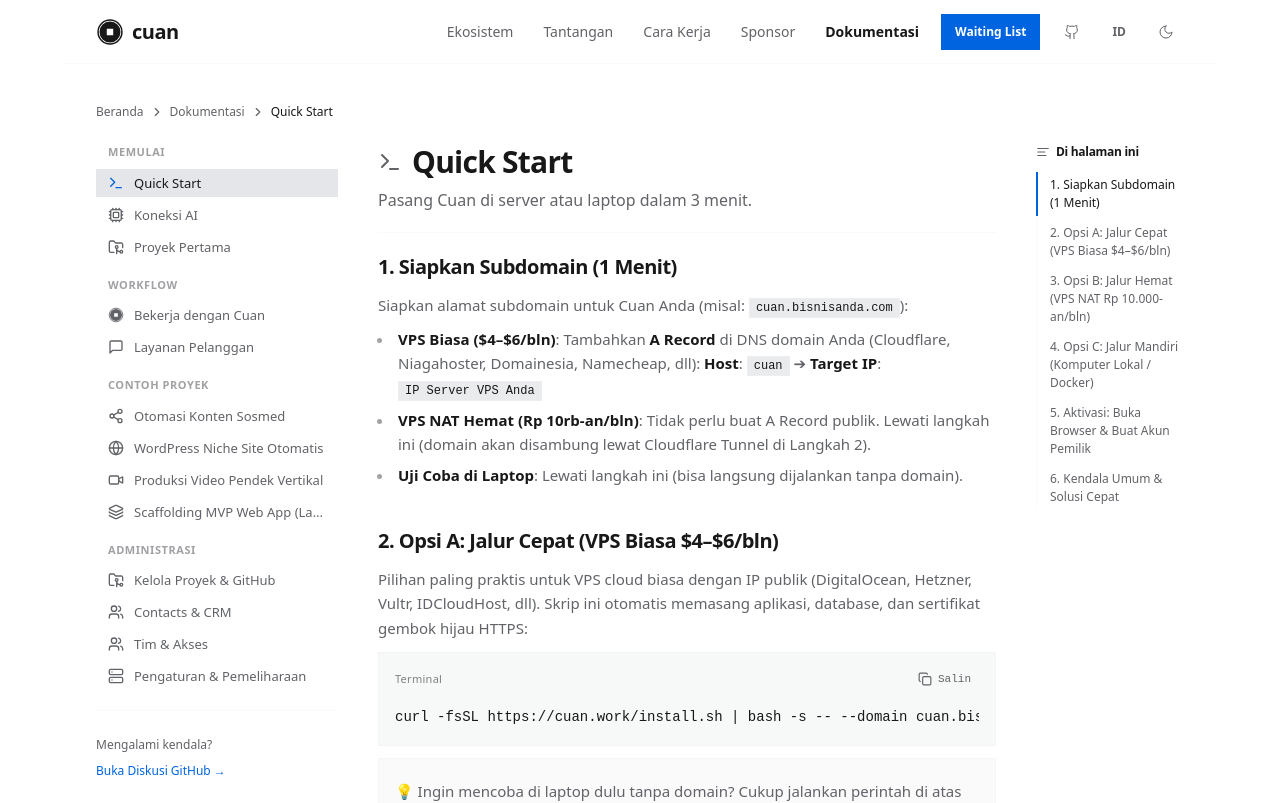
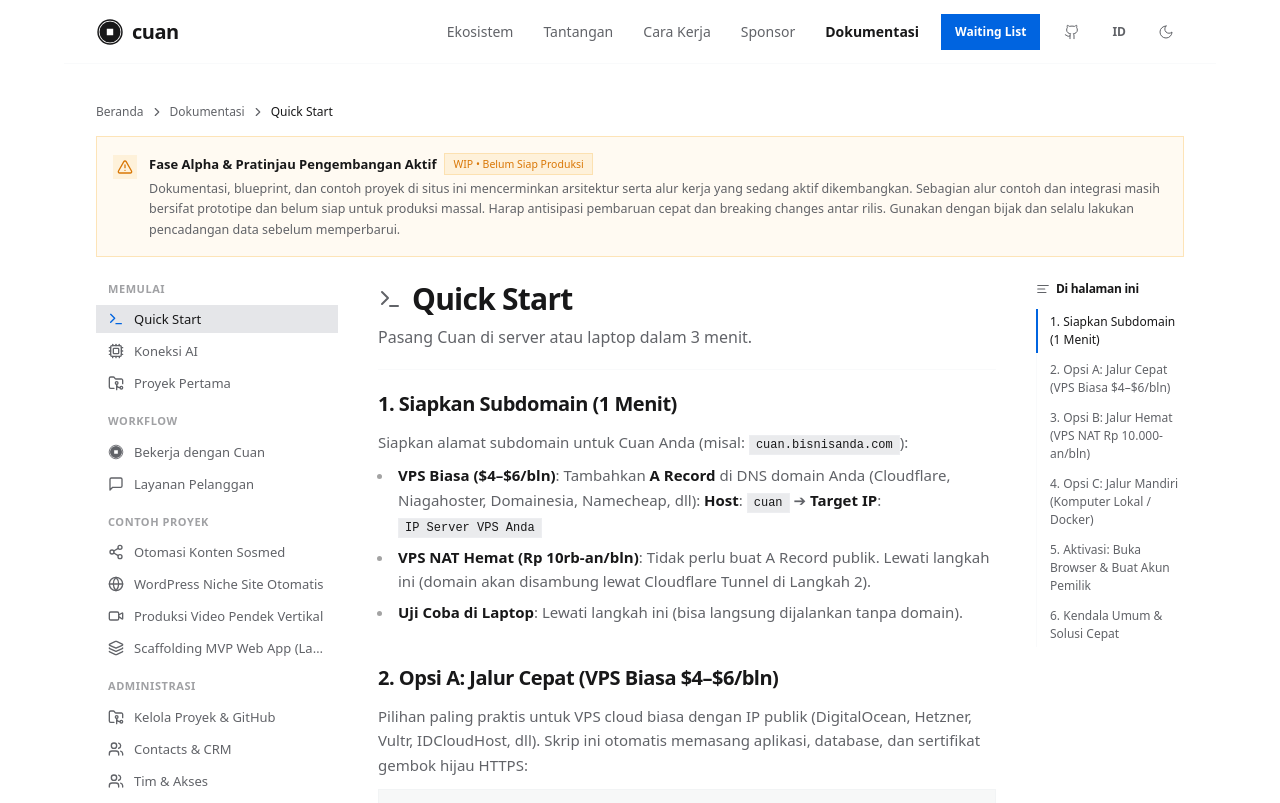
Before and after one commit to buchin/cuan-landing, a React (Vite) app: page /docs in a window 1280 px wide. Shown: the top 803 px of the page. Built offline with nearby package versions, Linux system fonts and the light colour scheme.

Commit message:
docs: add global alpha development and WIP blueprint notice banner below breadcrumb

```diff
--- a/src/features/docs/DocsPage.tsx
+++ b/src/features/docs/DocsPage.tsx
@@ -19,6 +19,7 @@ import {
   Globe,
   Video,
   Layers,
+  AlertTriangle,
 } from 'lucide-react'
 import { Navbar } from '../../components/layout/Navbar'
 import { Footer } from '../../components/layout/Footer'
@@ -189,7 +190,7 @@ export function DocsPage() {
         {/* Breadcrumb */}
         <nav
           aria-label="Breadcrumb"
-          className="flex items-center gap-1.5 text-xs text-muted-foreground mb-6 select-none"
+          className="flex items-center gap-1.5 text-xs text-muted-foreground mb-4 select-none"
         >
           <Link to={homePath} className="hover:text-foreground transition-colors">
             {t('Beranda')}
@@ -203,6 +204,30 @@ export function DocsPage() {
             {language === 'en' ? currentSection.titleEn : currentSection.title}
           </span>
         </nav>
+
+        {/* Global Docs Alpha & WIP Notice Banner */}
+        <div className="mb-6 rounded-2xl border border-amber-500/25 bg-amber-500/5 p-4 text-xs text-muted-foreground flex items-start gap-3 shadow-xs">
+          <div className="p-1 rounded-md bg-amber-500/10 text-amber-600 dark:text-amber-400 shrink-0 mt-0.5">
+            <AlertTriangle className="h-4 w-4" />
+          </div>
+          <div className="space-y-1">
+            <div className="flex flex-wrap items-center gap-2">
+              <span className="font-semibold text-foreground text-xs sm:text-[13px]">
+                {language === 'en'
+                  ? 'Alpha Preview & Active Development Notice'
+                  : 'Fase Alpha & Pratinjau Pengembangan Aktif'}
+              </span>
+              <span className="px-2 py-0.5 rounded-full text-[10.5px] font-medium bg-amber-500/10 text-amber-600 dark:text-amber-400 border border-amber-500/20">
+                {language === 'en' ? 'WIP • Not Production-Ready' : 'WIP • Belum Siap Produksi'}
+              </span>
+            </div>
+            <p className="leading-relaxed text-muted-foreground text-xs sm:text-[12.5px]">
+              {language === 'en'
+                ? 'Documentation, blueprints, and project examples on this site represent architecture and workflows under active development. Several example workflows and integrations are prototypes and not yet intended for mission-critical production. Expect rapid iterations and breaking changes between updates. Please use with caution and always back up data before updating.'
+                : 'Dokumentasi, blueprint, dan contoh proyek di situs ini mencerminkan arsitektur serta alur kerja yang sedang aktif dikembangkan. Sebagian alur contoh dan integrasi masih bersifat prototipe dan belum siap untuk produksi massal. Harap antisipasi pembaruan cepat dan breaking changes antar rilis. Gunakan dengan bijak dan selalu lakukan pencadangan data sebelum memperbarui.'}
+            </p>
+          </div>
+        </div>
 
         {/* Mobile Horizontal Section Tabs */}
         <div className="md:hidden flex items-center gap-2 overflow-x-auto pb-3 mb-6 scrollbar-none border-b border-border/40">
```
